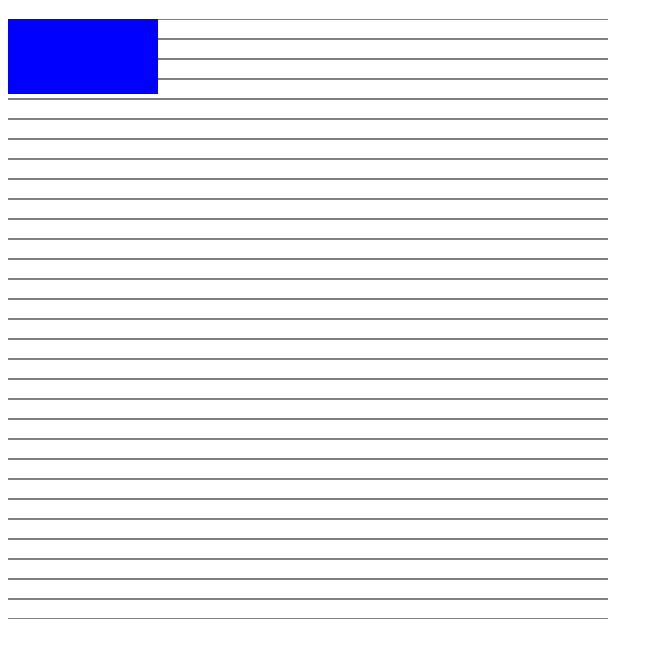
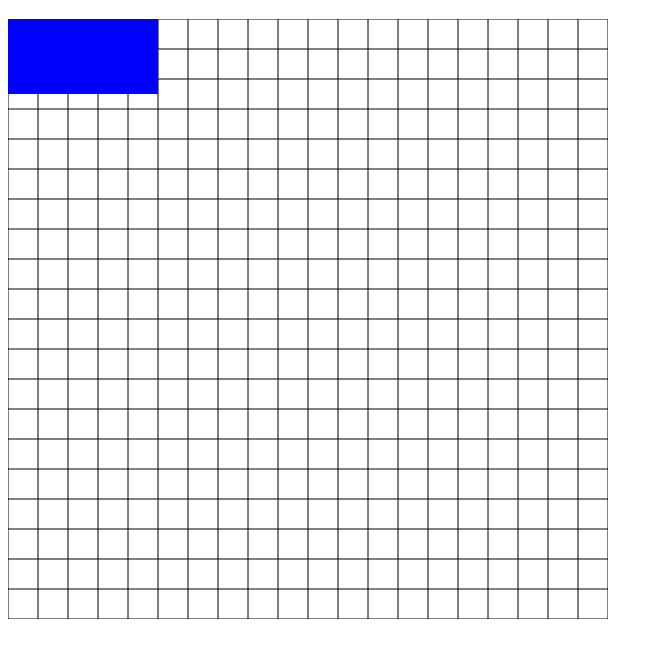
Before and after one commit to PhiCis/piet_intepreter, a plain HTML site: page index.html in a window 1280 px wide. Shown: the part 70-728 px from the top of the page, without its empty margins (0-663 px from the left). Drawn offline with Linux system fonts and the light colour scheme.

Commit message:
Update index.html

```diff
--- a/index.html
+++ b/index.html
@@ -19,12 +19,18 @@
             const ctx = canvas.getContext("2d");
             ctx.strokeStyle = 'black'
             ctx.lineWidth = 1;
-            for (var i = 0; i <= 30; i++) {
+
+            for (var i = 0; i <= 20; i++) {
                 ctx.beginPath()
-                ctx.moveTo(0, i * 20)
-                ctx.lineTo(600, i * 20)
+                ctx.moveTo(0, i * 30)
+                ctx.lineTo(600, i * 30)
+                ctx.stroke()
+                ctx.beginPath()
+                ctx.moveTo(i * 30, 0)
+                ctx.lineTo(i * 30, 600)
                 ctx.stroke()
             }
+
             ctx.fillStyle = 'blue';
             ctx.fillRect(0, 0, 150, 75);
         </script>
```
